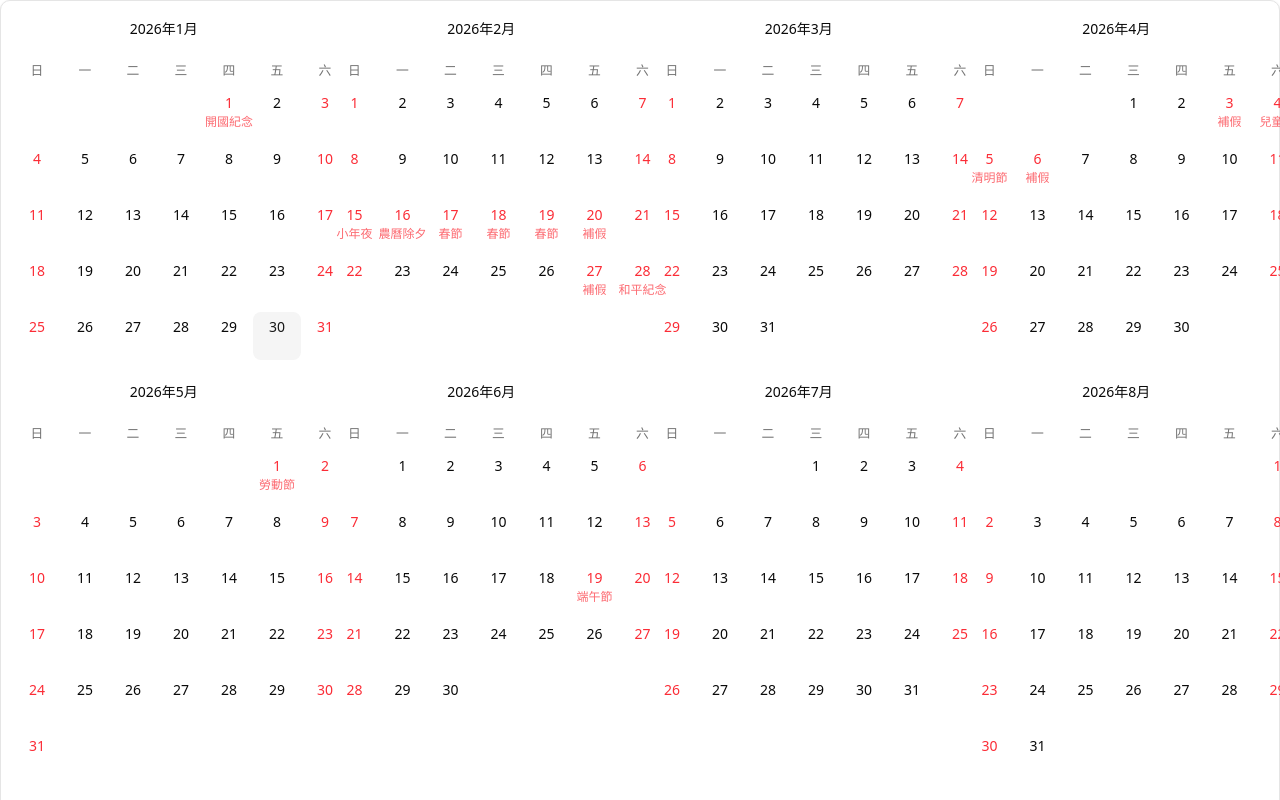
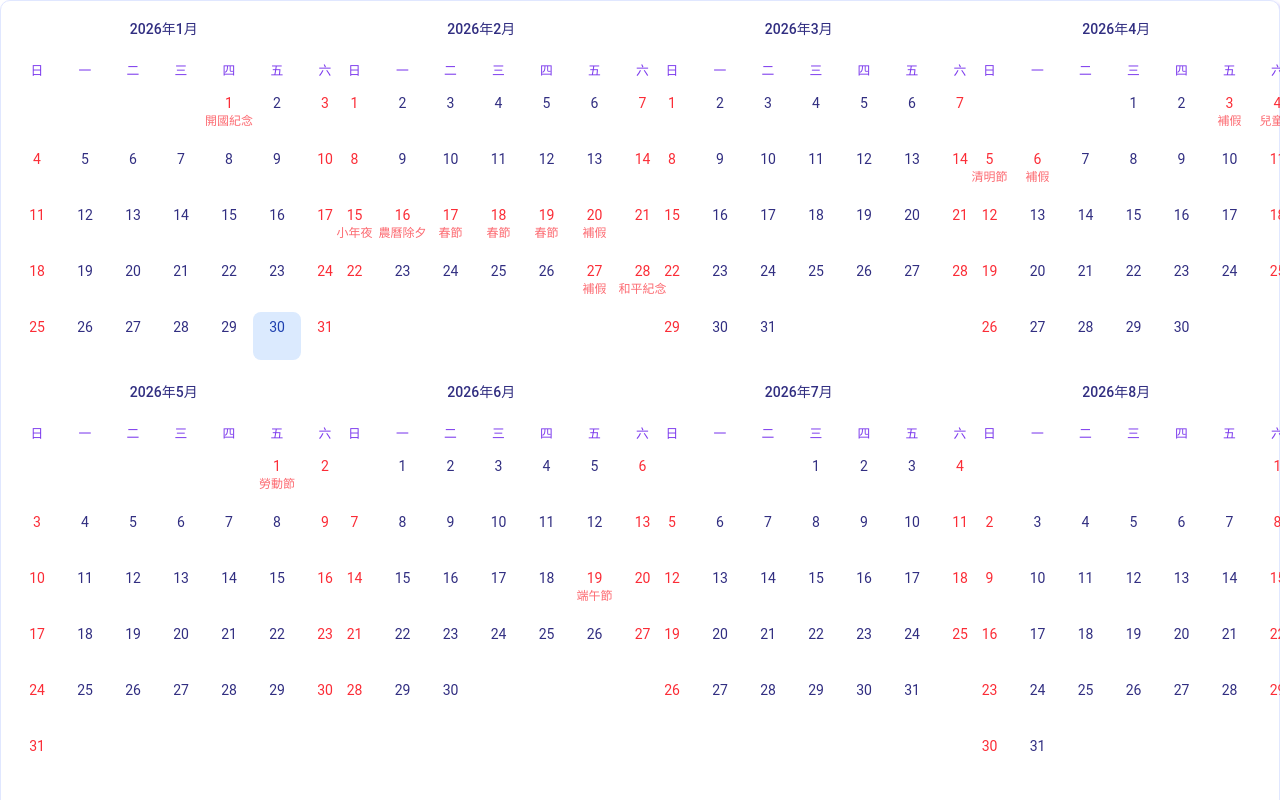
Before and after one commit to garylin0969/holihack-tw, a Next.js app: page / in a window 1280 px wide. Shown: the top 800 px of the page. Built offline with nearby package versions, Linux system fonts and the light colour scheme.

Commit message:
style: update color palette and introduce new font, shadow, tracking, and spacing design tokens.

```diff
--- a/src/app/globals.css
+++ b/src/app/globals.css
@@ -4,13 +4,6 @@
 @custom-variant dark (&:is(.dark *));
 
 @theme inline {
-    --radius-sm: calc(var(--radius) - 4px);
-    --radius-md: calc(var(--radius) - 2px);
-    --radius-lg: var(--radius);
-    --radius-xl: calc(var(--radius) + 4px);
-    --radius-2xl: calc(var(--radius) + 8px);
-    --radius-3xl: calc(var(--radius) + 12px);
-    --radius-4xl: calc(var(--radius) + 16px);
     --color-background: var(--background);
     --color-foreground: var(--foreground);
     --color-card: var(--card);
@@ -26,6 +19,7 @@
     --color-accent: var(--accent);
     --color-accent-foreground: var(--accent-foreground);
     --color-destructive: var(--destructive);
+    --color-destructive-foreground: var(--destructive-foreground);
     --color-border: var(--border);
     --color-input: var(--input);
     --color-ring: var(--ring);
@@ -42,75 +36,132 @@
     --color-sidebar-accent-foreground: var(--sidebar-accent-foreground);
     --color-sidebar-border: var(--sidebar-border);
     --color-sidebar-ring: var(--sidebar-ring);
+
+    --font-sans: var(--font-sans);
+    --font-mono: var(--font-mono);
+    --font-serif: var(--font-serif);
+
+    --radius-sm: calc(var(--radius) - 4px);
+    --radius-md: calc(var(--radius) - 2px);
+    --radius-lg: var(--radius);
+    --radius-xl: calc(var(--radius) + 4px);
+
+    --shadow-2xs: var(--shadow-2xs);
+    --shadow-xs: var(--shadow-xs);
+    --shadow-sm: var(--shadow-sm);
+    --shadow: var(--shadow);
+    --shadow-md: var(--shadow-md);
+    --shadow-lg: var(--shadow-lg);
+    --shadow-xl: var(--shadow-xl);
+    --shadow-2xl: var(--shadow-2xl);
 }
 
 :root {
+    --background: oklch(1 0 0);
+    --foreground: oklch(0.3588 0.1354 278.6973);
+    --card: oklch(1 0 0);
+    --card-foreground: oklch(0.3588 0.1354 278.6973);
+    --popover: oklch(1 0 0);
+    --popover-foreground: oklch(0.3588 0.1354 278.6973);
+    --primary: oklch(0.6056 0.2189 292.7172);
+    --primary-foreground: oklch(1 0 0);
+    --secondary: oklch(0.9618 0.0202 295.1913);
+    --secondary-foreground: oklch(0.4568 0.2146 277.0229);
+    --muted: oklch(0.9691 0.0161 293.7558);
+    --muted-foreground: oklch(0.5413 0.2466 293.009);
+    --accent: oklch(0.9319 0.0316 255.5855);
+    --accent-foreground: oklch(0.4244 0.1809 265.6377);
+    --destructive: oklch(0.6368 0.2078 25.3313);
+    --destructive-foreground: oklch(1 0 0);
+    --border: oklch(0.9299 0.0334 272.7879);
+    --input: oklch(0.9299 0.0334 272.7879);
+    --ring: oklch(0.6056 0.2189 292.7172);
+    --chart-1: oklch(0.6056 0.2189 292.7172);
+    --chart-2: oklch(0.5413 0.2466 293.009);
+    --chart-3: oklch(0.4907 0.2412 292.5809);
+    --chart-4: oklch(0.432 0.2106 292.7591);
+    --chart-5: oklch(0.3796 0.1783 293.7446);
+    --sidebar: oklch(0.9691 0.0161 293.7558);
+    --sidebar-foreground: oklch(0.3588 0.1354 278.6973);
+    --sidebar-primary: oklch(0.6056 0.2189 292.7172);
+    --sidebar-primary-foreground: oklch(1 0 0);
+    --sidebar-accent: oklch(0.9319 0.0316 255.5855);
+    --sidebar-accent-foreground: oklch(0.4244 0.1809 265.6377);
+    --sidebar-border: oklch(0.9299 0.0334 272.7879);
+    --sidebar-ring: oklch(0.6056 0.2189 292.7172);
+    --font-sans: Roboto, sans-serif;
+    --font-serif: Playfair Display, serif;
+    --font-mono: Fira Code, monospace;
     --radius: 0.625rem;
-    --background: oklch(1 0 0);
-    --foreground: oklch(0.145 0 0);
-    --card: oklch(1 0 0);
-    --card-foreground: oklch(0.145 0 0);
-    --popover: oklch(1 0 0);
-    --popover-foreground: oklch(0.145 0 0);
-    --primary: oklch(0.205 0 0);
-    --primary-foreground: oklch(0.985 0 0);
-    --secondary: oklch(0.97 0 0);
-    --secondary-foreground: oklch(0.205 0 0);
-    --muted: oklch(0.97 0 0);
-    --muted-foreground: oklch(0.556 0 0);
-    --accent: oklch(0.97 0 0);
-    --accent-foreground: oklch(0.205 0 0);
-    --destructive: oklch(0.577 0.245 27.325);
-    --border: oklch(0.922 0 0);
-    --input: oklch(0.922 0 0);
-    --ring: oklch(0.708 0 0);
-    --chart-1: oklch(0.646 0.222 41.116);
-    --chart-2: oklch(0.6 0.118 184.704);
-    --chart-3: oklch(0.398 0.07 227.392);
-    --chart-4: oklch(0.828 0.189 84.429);
-    --chart-5: oklch(0.769 0.188 70.08);
-    --sidebar: oklch(0.985 0 0);
-    --sidebar-foreground: oklch(0.145 0 0);
-    --sidebar-primary: oklch(0.205 0 0);
-    --sidebar-primary-foreground: oklch(0.985 0 0);
-    --sidebar-accent: oklch(0.97 0 0);
-    --sidebar-accent-foreground: oklch(0.205 0 0);
-    --sidebar-border: oklch(0.922 0 0);
-    --sidebar-ring: oklch(0.708 0 0);
+    --shadow-x: 2px;
+    --shadow-y: 2px;
+    --shadow-blur: 4px;
+    --shadow-spread: 0px;
+    --shadow-opacity: 0.2;
+    --shadow-color: hsl(255 86% 66%);
+    --shadow-2xs: 2px 2px 4px 0px hsl(255 86% 66% / 0.1);
+    --shadow-xs: 2px 2px 4px 0px hsl(255 86% 66% / 0.1);
+    --shadow-sm: 2px 2px 4px 0px hsl(255 86% 66% / 0.2), 2px 1px 2px -1px hsl(255 86% 66% / 0.2);
+    --shadow: 2px 2px 4px 0px hsl(255 86% 66% / 0.2), 2px 1px 2px -1px hsl(255 86% 66% / 0.2);
+    --shadow-md: 2px 2px 4px 0px hsl(255 86% 66% / 0.2), 2px 2px 4px -1px hsl(255 86% 66% / 0.2);
+    --shadow-lg: 2px 2px 4px 0px hsl(255 86% 66% / 0.2), 2px 4px 6px -1px hsl(255 86% 66% / 0.2);
+    --shadow-xl: 2px 2px 4px 0px hsl(255 86% 66% / 0.2), 2px 8px 10px -1px hsl(255 86% 66% / 0.2);
+    --shadow-2xl: 2px 2px 4px 0px hsl(255 86% 66% / 0.5);
+    --tracking-normal: 0em;
+    --spacing: 0.25rem;
 }
 
 .dark {
-    --background: oklch(0.145 0 0);
-    --foreground: oklch(0.985 0 0);
-    --card: oklch(0.205 0 0);
-    --card-foreground: oklch(0.985 0 0);
-    --popover: oklch(0.205 0 0);
-    --popover-foreground: oklch(0.985 0 0);
-    --primary: oklch(0.922 0 0);
-    --primary-foreground: oklch(0.205 0 0);
-    --secondary: oklch(0.269 0 0);
-    --secondary-foreground: oklch(0.985 0 0);
-    --muted: oklch(0.269 0 0);
-    --muted-foreground: oklch(0.708 0 0);
-    --accent: oklch(0.269 0 0);
-    --accent-foreground: oklch(0.985 0 0);
-    --destructive: oklch(0.704 0.191 22.216);
-    --border: oklch(1 0 0 / 10%);
-    --input: oklch(1 0 0 / 15%);
-    --ring: oklch(0.556 0 0);
-    --chart-1: oklch(0.488 0.243 264.376);
-    --chart-2: oklch(0.696 0.17 162.48);
-    --chart-3: oklch(0.769 0.188 70.08);
-    --chart-4: oklch(0.627 0.265 303.9);
-    --chart-5: oklch(0.645 0.246 16.439);
-    --sidebar: oklch(0.205 0 0);
-    --sidebar-foreground: oklch(0.985 0 0);
-    --sidebar-primary: oklch(0.488 0.243 264.376);
-    --sidebar-primary-foreground: oklch(0.985 0 0);
-    --sidebar-accent: oklch(0.269 0 0);
-    --sidebar-accent-foreground: oklch(0.985 0 0);
-    --sidebar-border: oklch(1 0 0 / 10%);
-    --sidebar-ring: oklch(0.556 0 0);
+    --background: oklch(0.2077 0.0398 265.7549);
+    --foreground: oklch(0.9299 0.0334 272.7879);
+    --card: oklch(0.2573 0.0861 281.2883);
+    --card-foreground: oklch(0.9299 0.0334 272.7879);
+    --popover: oklch(0.2573 0.0861 281.2883);
+    --popover-foreground: oklch(0.9299 0.0334 272.7879);
+    --primary: oklch(0.6056 0.2189 292.7172);
+    --primary-foreground: oklch(1 0 0);
+    --secondary: oklch(0.2573 0.0861 281.2883);
+    --secondary-foreground: oklch(0.9299 0.0334 272.7879);
+    --muted: oklch(0.2329 0.0919 279.1398);
+    --muted-foreground: oklch(0.8112 0.1013 293.5712);
+    --accent: oklch(0.4568 0.2146 277.0229);
+    --accent-foreground: oklch(0.9299 0.0334 272.7879);
+    --destructive: oklch(0.6368 0.2078 25.3313);
+    --destructive-foreground: oklch(1 0 0);
+    --border: oklch(0.2827 0.1351 291.0894);
+    --input: oklch(0.2827 0.1351 291.0894);
+    --ring: oklch(0.6056 0.2189 292.7172);
+    --chart-1: oklch(0.709 0.1592 293.5412);
+    --chart-2: oklch(0.6056 0.2189 292.7172);
+    --chart-3: oklch(0.5413 0.2466 293.009);
+    --chart-4: oklch(0.4907 0.2412 292.5809);
+    --chart-5: oklch(0.432 0.2106 292.7591);
+    --sidebar: oklch(0.2077 0.0398 265.7549);
+    --sidebar-foreground: oklch(0.9299 0.0334 272.7879);
+    --sidebar-primary: oklch(0.6056 0.2189 292.7172);
+    --sidebar-primary-foreground: oklch(1 0 0);
+    --sidebar-accent: oklch(0.4568 0.2146 277.0229);
+    --sidebar-accent-foreground: oklch(0.9299 0.0334 272.7879);
+    --sidebar-border: oklch(0.2827 0.1351 291.0894);
+    --sidebar-ring: oklch(0.6056 0.2189 292.7172);
+    --font-sans: Roboto, sans-serif;
+    --font-serif: Playfair Display, serif;
+    --font-mono: Fira Code, monospace;
+    --radius: 0.625rem;
+    --shadow-x: 2px;
+    --shadow-y: 2px;
+    --shadow-blur: 4px;
+    --shadow-spread: 0px;
+    --shadow-opacity: 0.2;
+    --shadow-color: hsl(255 86% 66%);
+    --shadow-2xs: 2px 2px 4px 0px hsl(255 86% 66% / 0.1);
+    --shadow-xs: 2px 2px 4px 0px hsl(255 86% 66% / 0.1);
+    --shadow-sm: 2px 2px 4px 0px hsl(255 86% 66% / 0.2), 2px 1px 2px -1px hsl(255 86% 66% / 0.2);
+    --shadow: 2px 2px 4px 0px hsl(255 86% 66% / 0.2), 2px 1px 2px -1px hsl(255 86% 66% / 0.2);
+    --shadow-md: 2px 2px 4px 0px hsl(255 86% 66% / 0.2), 2px 2px 4px -1px hsl(255 86% 66% / 0.2);
+    --shadow-lg: 2px 2px 4px 0px hsl(255 86% 66% / 0.2), 2px 4px 6px -1px hsl(255 86% 66% / 0.2);
+    --shadow-xl: 2px 2px 4px 0px hsl(255 86% 66% / 0.2), 2px 8px 10px -1px hsl(255 86% 66% / 0.2);
+    --shadow-2xl: 2px 2px 4px 0px hsl(255 86% 66% / 0.5);
 }
 
 @layer base {
```
